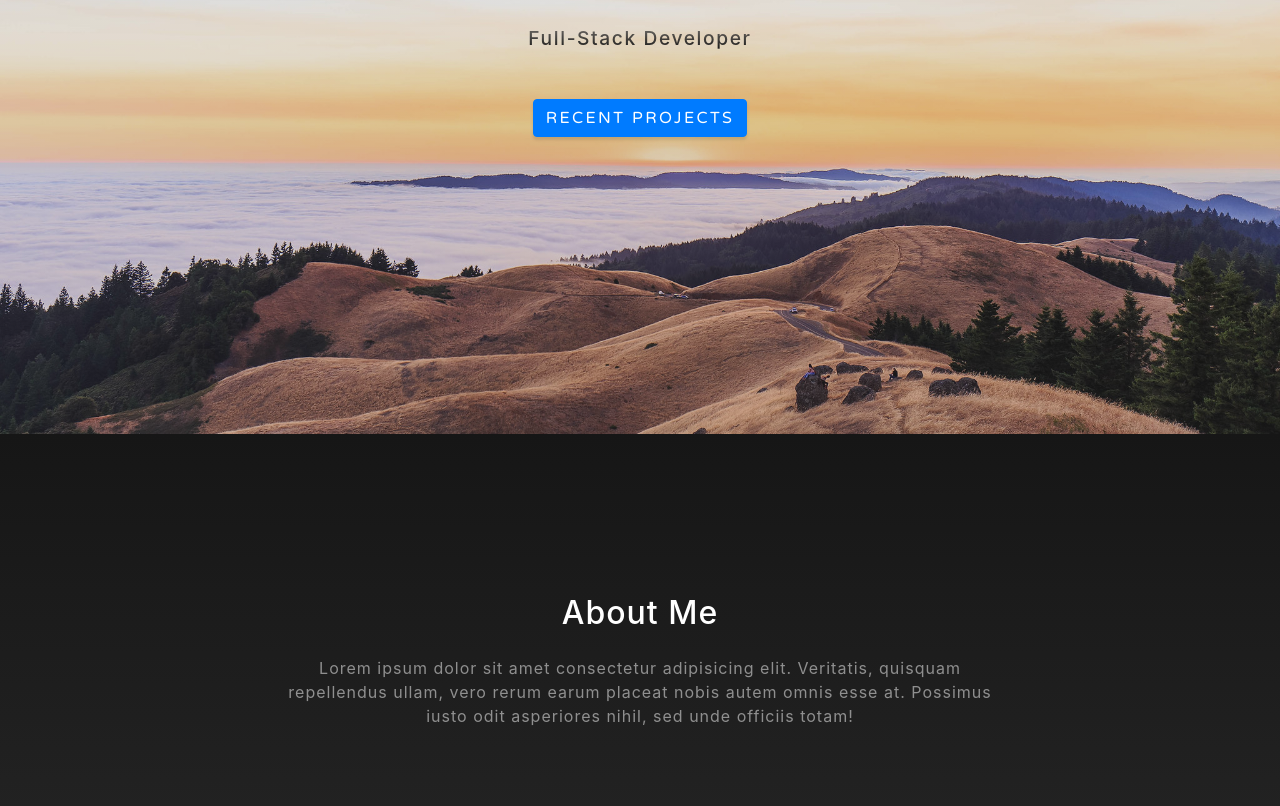
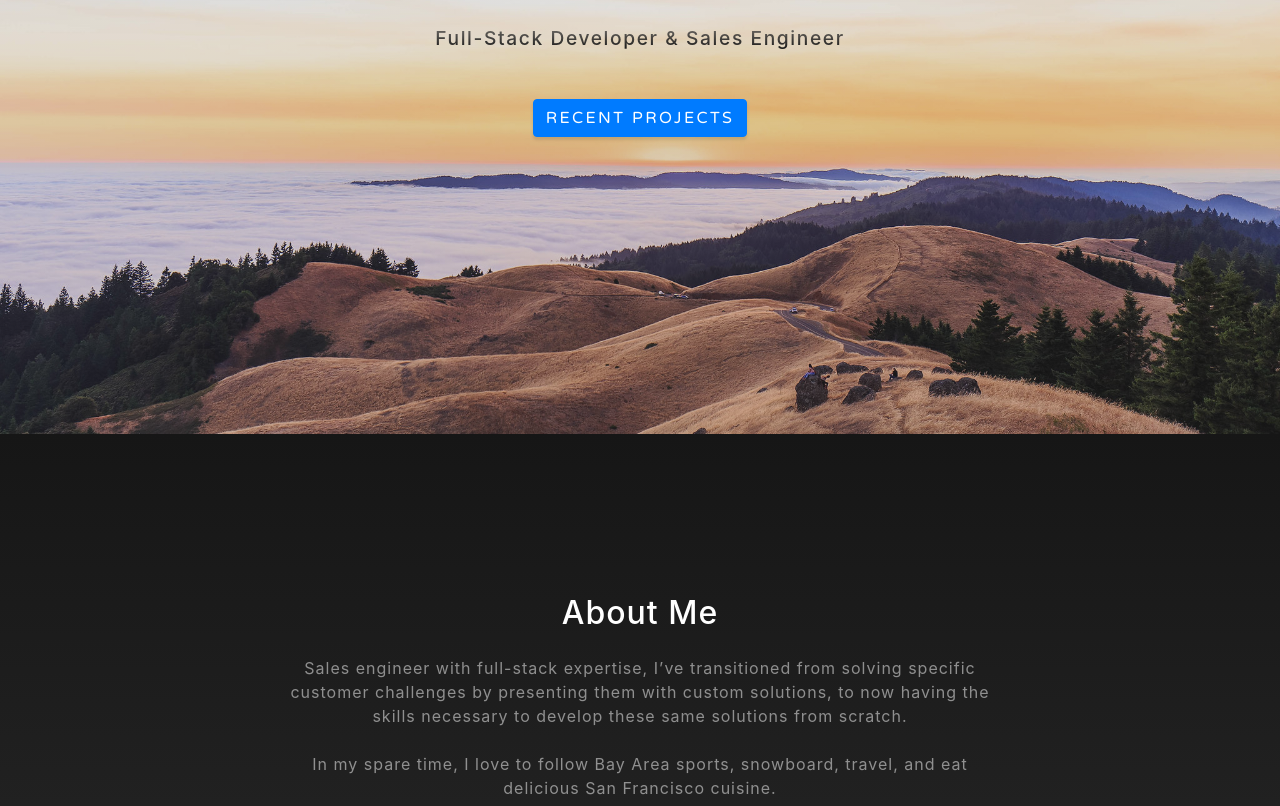
Before and after one commit to bwilson19/portfolio, a website with bundled scripts: page index.html in a window 1280 px wide. Shown: the part 366-1172 px from the top of the page. Built offline with nearby package versions, Linux system fonts and the light colour scheme.

Commit message:
added text content

```diff
--- a/index.html
+++ b/index.html
@@ -81,7 +81,7 @@
       <div class="container d-flex h-100 align-items-center">
         <div class="mx-auto text-center">
           <h1 class="mx-auto my-0 text-uppercase">Brendan Wilson</h1>
-          <h2 id="subheading" class="mx-auto my-0">Full-Stack Developer</h2>
+          <h2 id="subheading" class="mx-auto my-0">Full-Stack Developer & Sales Engineer</h2>
           <a href="#projects" id="projects-button" class="btn btn-primary js-scroll-trigger"
             >Recent Projects</a
           >
@@ -96,7 +96,9 @@
           <div class="col-lg-8 mx-auto">
             <h2 class="text-white mb-4">About Me</h2>
             <p class="text-white-50">
-              Lorem ipsum dolor sit amet consectetur adipisicing elit. Veritatis, quisquam repellendus ullam, vero rerum earum placeat nobis autem omnis esse at. Possimus iusto odit asperiores nihil, sed unde officiis totam!
+              Sales engineer with full-stack expertise, I’ve transitioned from solving specific customer challenges by presenting them with custom solutions, to now having the skills necessary to develop these same solutions from scratch.<br><br>
+
+              In my spare time, I love to follow Bay Area sports, snowboard, travel, and eat delicious San Francisco cuisine.
             </p>
           </div>
         </div>
```
